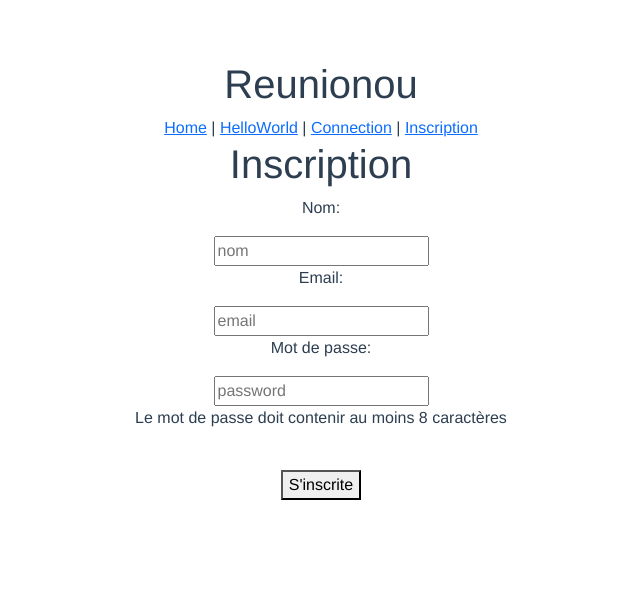
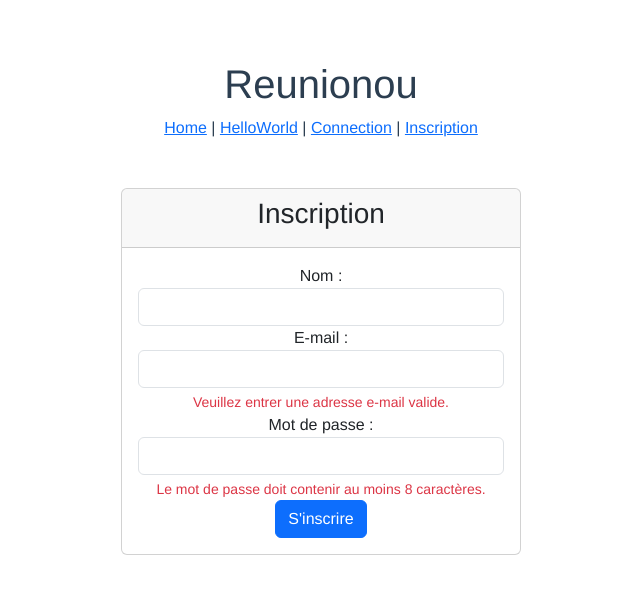
Before and after one commit to LoicBlanchard7/Atelier-2-WebApp, a Vue app in the folder reunionou/: page /signUp in a window 1280 px wide. Shown: the top 594 px of the page, without its empty margins (319-959 px from the left). Built offline with nearby package versions, Linux system fonts and the light colour scheme.

Commit message:
Add scss SignUp

```diff
--- a/reunionou/src/components/SignIn.vue
+++ b/reunionou/src/components/SignIn.vue
@@ -65,7 +65,3 @@ export default {
     }
 }
 </script>
-
-<style lang="scss" scoped>
-
-</style>
--- a/reunionou/src/components/SignUp.vue
+++ b/reunionou/src/components/SignUp.vue
@@ -1,30 +1,51 @@
 <template>
-    <div class="home">
+    <div class="container">
+        <div class="row justify-content-center">
+            <div class="col-md-6">
+                <div class="card mt-5">
+                    <div class="card-header">
+                        <h3 class="text-center">Inscription</h3>
+                    </div>
+                    <div class="card-body">
+                        <form @submit.prevent="login">
 
-        <h1>Inscription</h1>
+                            <div class="form-group">
+                                <label for="name">Nom :</label>
+                                <input type="password" class="form-control" id="name" v-model="name" required>
+                            </div>
 
-        <div>
-            <p>Nom: </p>
-            <input v-model="name" placeholder="nom" />
-            <br>
-            <p>Email: </p>
-            <input v-model="email" placeholder="email" />
-            <br>
-            <p>Mot de passe: </p>
-            <input type="password" v-model="password" placeholder="password" />
-            <p v-if="password.length < 8">Le mot de passe doit contenir au moins 8 caractères</p>
-            <p v-else>Le mot de passe est correct</p>
-            <br>
-            <button type="button" @click="addAccount()">S'inscrite</button><br/>
-            <small>{{ this.message }}</small>
+                            <div class="form-group">
+                                <label for="email">E-mail :</label>
+                                <input type="email" class="form-control" id="email" v-model="email" required>
+                                <div v-if="!isValidEmail" class="invalid-feedback">
+                                    Veuillez entrer une adresse e-mail valide.
+                                </div>
+                            </div>
+
+                            <div class="form-group">
+                                <label for="password">Mot de passe :</label>
+                                <input type="password" class="form-control" id="password" v-model="password" required>
+                                <div v-if="!isValidPassword" class="invalid-feedback">
+                                    Le mot de passe doit contenir au moins 8 caractères.
+                                </div>
+                            </div>
+
+                            <button type="button" class="btn btn-primary btn-block"
+                                @click="addAccount()">S'inscrire</button><br />
+                            <small>{{ this.message }}</small>
+                        </form>
+                    </div>
+                </div>
+            </div>
         </div>
-
     </div>
 </template>
 <script>
+import "../../scss/custom.scss";
+
 export default {
     name: 'SignUp',
-    data(){
+    data() {
         return {
             name: '',
             email: '',
@@ -32,12 +53,23 @@ export default {
             message: ''
         };
     },
-    methods:{
-        addAccount(){
-            if(this.name === '' || this.email === '' || this.password === '' || this.password.length < 8){
+    computed: {
+        isValidEmail() {
+            const validEmail = /^[^\s@]+@[^\s@]+\.[^\s@]+$/;
+            return validEmail.test(this.email);
+        },
+        isValidPassword() {
+            if (this.password.length > 7)
+                return true
+            else return false;
+        }
+    },
+    methods: {
+        addAccount() {
+            if (this.name === '' || this.email === '' || this.password === '' || this.password.length < 8) {
                 this.message = 'Veuillez remplir tous les champs';
                 return;
-            }else{
+            } else {
                 let account = {
                     name: this.name,
                     email: this.email,
@@ -47,7 +79,7 @@ export default {
                 this.resetForm();
             }
         },
-        resetForm(){
+        resetForm() {
             this.name = '';
             this.email = '';
             this.password = '';
```
